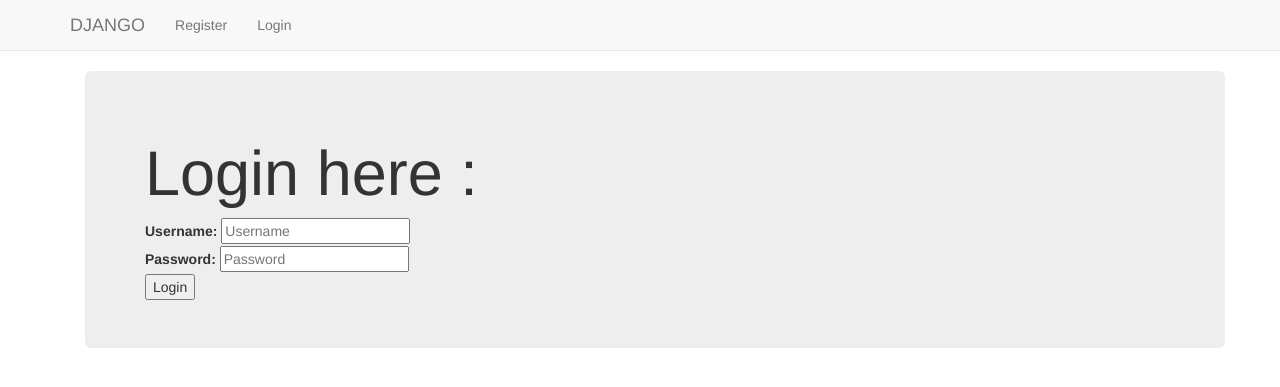
After one commit to stefan096/UKS, a Django app: page /miniGithub/login/ in a window 1280 px wide. The commit adds this page. Shown: the top 387 px of the page. Run offline with Django 3.2, Linux system fonts and the light colour scheme; some libraries are stand-ins or nearby versions.

Commit message:
added log in and log out and navbar

```diff
--- a/miniGithub/forms.py
+++ b/miniGithub/forms.py
@@ -11,3 +11,8 @@ class SignUpForm(UserCreationForm):
     class Meta:
         model = User
         fields = ('username', 'first_name', 'last_name', 'email', 'password1', 'password2', )
+
+
+class LoginForm(forms.Form):
+    username = forms.CharField(label='username', max_length=100)
+    password = forms.CharField(label='password', max_length=100)
--- /dev/null
+++ b/miniGithub/templates/miniGithub/base.html
@@ -0,0 +1,30 @@
+<!DOCTYPE html>
+<html>
+  <head>
+    <meta charset="utf-8">
+    <title>Base</title>
+    <!-- Latest compiled and minified CSS -->
+    <link rel="stylesheet" href="https://maxcdn.bootstrapcdn.com/bootstrap/3.3.7/css/bootstrap.min.css" integrity="sha384-BVYiiSIFeK1dGmJRAkycuHAHRg32OmUcww7on3RYdg4Va+PmSTsz/K68vbdEjh4u" crossorigin="anonymous">
+</head>
+  <body>
+    <nav class="navbar navbar-default navbar-static-top">
+      <div class="container">
+        <ul class="nav navbar-nav">
+{# Django Home Link / Admin Link / Register Link#}
+          <li><a class="navbar-brand" href="{% url 'home' %}">DJANGO</a></li>
+          <li><a class="navbar-link" href="{% url 'signup' %}">Register</a></li>
+          {# Some logic on what to display for last item#}
+          {% if user.is_authenticated %}
+            <li><a href="{% url 'logout' %}">Logout</a></li>
+          {% else %}
+            <li><a class="navbar-link" href="{% url 'login' %}">Login</a></li>
+          {% endif %}
+</ul>
+      </div>
+    </nav>
+    <div class="container">
+    {% block body_block %}
+    {% endblock %}
+    </div>
+  </body>
+</html>
--- /dev/null
+++ b/miniGithub/templates/miniGithub/login.html
@@ -0,0 +1,42 @@
+<!DOCTYPE html>
+<html lang="en">
+<head>
+    <meta charset="UTF-8">
+    <title>Login form</title>
+</head>
+<body>
+{% extends "miniGithub/base.html" %}
+{% block body_block %}
+      <div class="container">
+        <div class="jumbotron">
+              <h1>Login here :</h1>
+            <form method="post" action="{% url 'login' %}">
+                {% csrf_token %}
+                {# A more "HTML" way of creating the login form#}
+                <div>
+                    <label for="username">Username:</label>
+                    <input type="text" name="username" placeholder="Username">
+                </div>
+                <div>
+                    <label for="password">Password:</label>
+                    <input type="password" name="password" placeholder="Password">
+                </div>
+                <div>
+                    <input type="submit" name="" value="Login">
+                </div>
+
+            </form>
+        </div>
+      </div>
+
+    {% if messages %}
+        {% for message in messages %}
+         {% if message.tags %}  <script>alert("{{ message }}")</script> {% endif %}
+
+        {% endfor %}
+
+    {% endif %}
+
+{% endblock %}
+</body>
+</html>
--- a/miniGithub/templates/miniGithub/signup.html
+++ b/miniGithub/templates/miniGithub/signup.html
@@ -2,9 +2,11 @@
 <html lang="en">
 <head>
     <meta charset="UTF-8">
-    <title>Title</title>
+    <title>Sign up</title>
 </head>
 <body>
+    {% extends "miniGithub/base.html" %}
+    {% block body_block %}
         <h2>Sign up Form</h2>
             <form method="post">
               {% csrf_token %}
@@ -22,5 +24,6 @@
               {% endfor %}
               <button type="submit">Sign up</button>
             </form>
+    {% endblock %}
 </body>
 </html>
--- a/miniGithub/urls.py
+++ b/miniGithub/urls.py
@@ -3,7 +3,9 @@ from django.urls import path
 from . import views
 
 urlpatterns = [
-    path('admin/', admin.site.urls),
+    path('admin/', admin.site.urls, name="admin"),
     path('home/', views.home_view, name="home"),
-    path('signup/', views.signup_view, name="signup")
+    path('login/', views.login_view, name="login"),
+    path('signup/', views.signup_view, name="signup"),
+    path('logout/', views.user_logout, name='logout'),
 ]
--- a/miniGithub/views.py
+++ b/miniGithub/views.py
@@ -2,15 +2,18 @@ from django.shortcuts import render
 
 # Create your views here.
 
-from django.shortcuts import render
-from django.contrib.auth import login, authenticate
-from django.contrib.auth.forms import UserCreationForm
+from django.contrib.auth import login, authenticate, logout
 from django.shortcuts import render, redirect
+
+from miniGithub.forms import LoginForm
 from .forms import SignUpForm
 from django.urls import reverse
+from django.contrib import messages
+
 
 def home_view(request):
     return render(request, 'miniGithub/home.html')
+
 
 def signup_view(request):
     form = SignUpForm(request.POST)
@@ -29,3 +32,27 @@ def signup_view(request):
     else:
         form = SignUpForm()
     return render(request, 'miniGithub/signup.html', {'form': form})
+
+
+def login_view(request):
+    form = LoginForm(request.POST)
+    if form.is_valid():
+        username = form.cleaned_data.get('username')
+        password = form.cleaned_data.get('password')
+        user = authenticate(username=username, password=password)
+
+        if user:
+            login(request, user)
+            return redirect(reverse('home'))
+        else:
+            messages.info(request, 'Wrong email or password!')
+            form = LoginForm()
+            return render(request, 'miniGithub/login.html', {'form': form})
+    else:
+        form = LoginForm()
+    return render(request, 'miniGithub/login.html', {'form': form})
+
+
+def user_logout(request):
+    logout(request)
+    return redirect(reverse('login'))
```
Also changed, not shown: miniGithub/templates/miniGithub/home.html (+6 -3 lines). Lines whose indentation alone changed are shown as unchanged.
